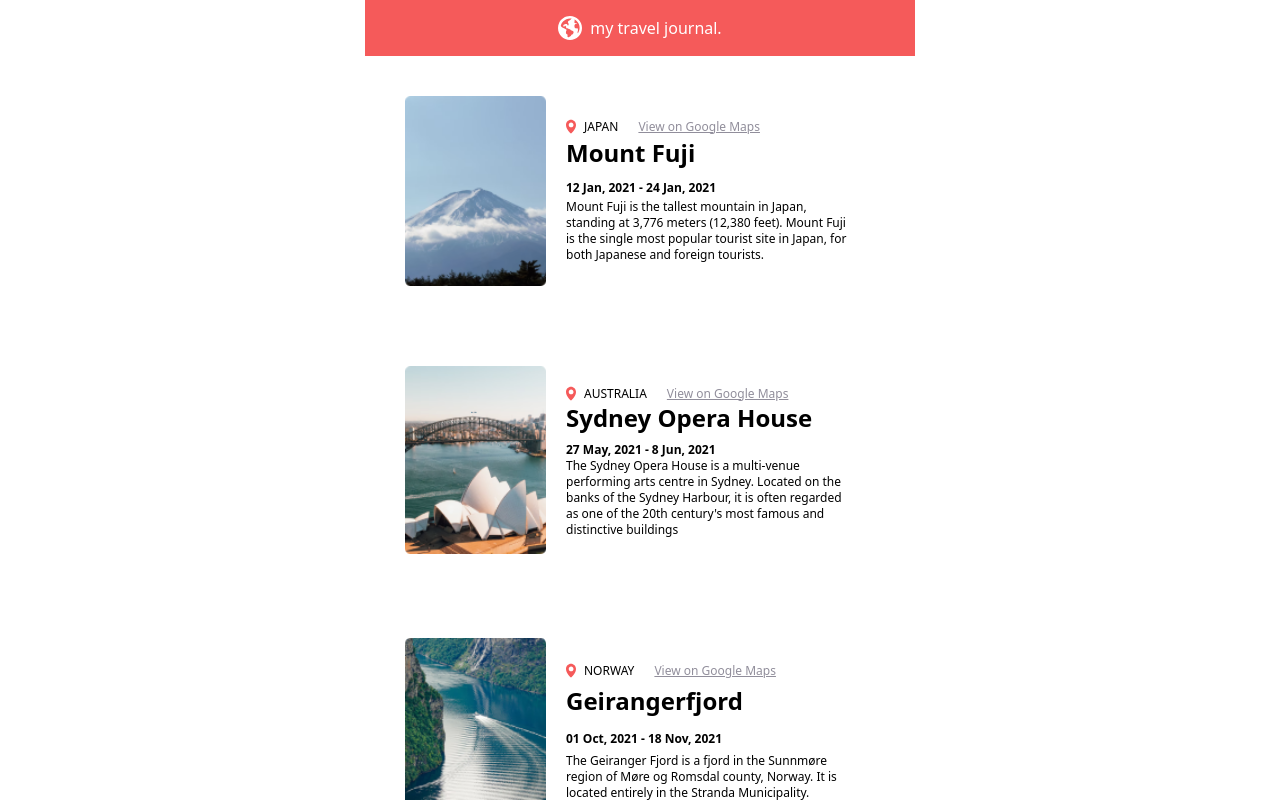
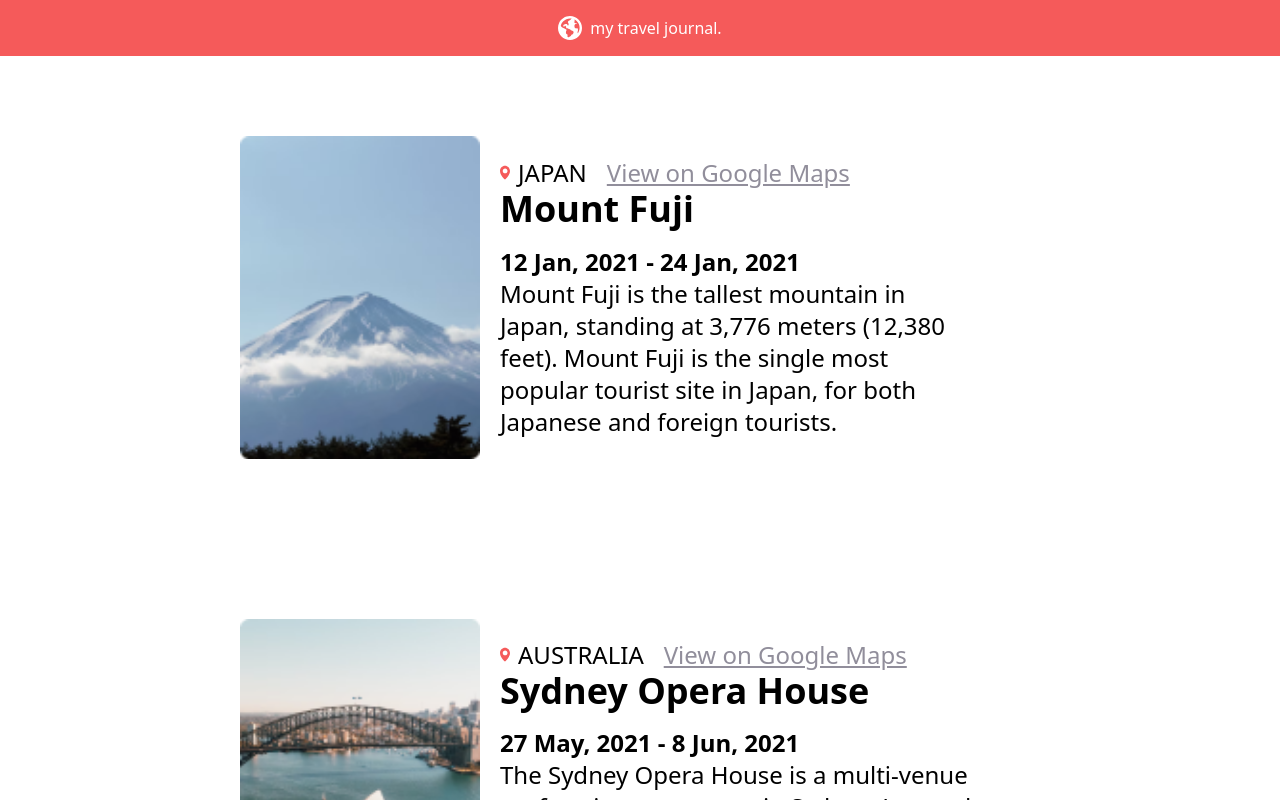
Before and after one commit to InshutiSouvede/travel_agency, a React (Vite) app: page / in a window 1280 px wide. Shown: the top 800 px of the page. Built offline with nearby package versions, Linux system fonts and the light colour scheme.

Commit message:
Add responsiveness

```diff
--- a/src/App.jsx
+++ b/src/App.jsx
@@ -14,7 +14,7 @@
     />
   })
   return (
-    <div className='w-[550px] m-auto'>
+    <div className='min-w-[550px] m-auto'>
       <Nav />
       {cards}
       </div>
--- a/src/components/Card.jsx
+++ b/src/components/Card.jsx
@@ -3,18 +3,18 @@
 export default function Card(props) {
     console.log("prope",props)
     return (
-        <section className='p-10 grid grid-cols-[30%_60%] gap-5  '>
+        <section className='p-10 xl:p-20 lg:w-3/4 m-auto grid grid-cols-[30%_60%] gap-5'>
             <div className="card--img">
                 {/* relative path from the public folder */}
                 <img src={`../src/assets/images/${props.img}`}  className='w-full' alt="fuji" />
             </div>
-            <div className='text-xs flex flex-col justify-evenly py-5'>
+            <div className='text-xs md:text-lg xl:text-2xl flex flex-col justify-evenly py-5'>
                 <div className="card-- flex gap-5 ">
                     <div className='flex gap-2'><img src={map} alt="map" />
                         <span className='uppercase'>{props.place}</span></div>
                     <a className='underline text-[#918E9B]' href="#">View on Google Maps</a>
                 </div>
-                <h1 className="card--title h-10 font-bold text-2xl">{props.title}</h1>
+                <h1 className="card--title h-10 md:h-14 font-bold text-2xl md:text-4xl">{props.title}</h1>
                 <h3 className="card--subtitle font-bold">{props.duration}</h3>
                 <p className="card--description">{props.description}</p>
             </div>
```
